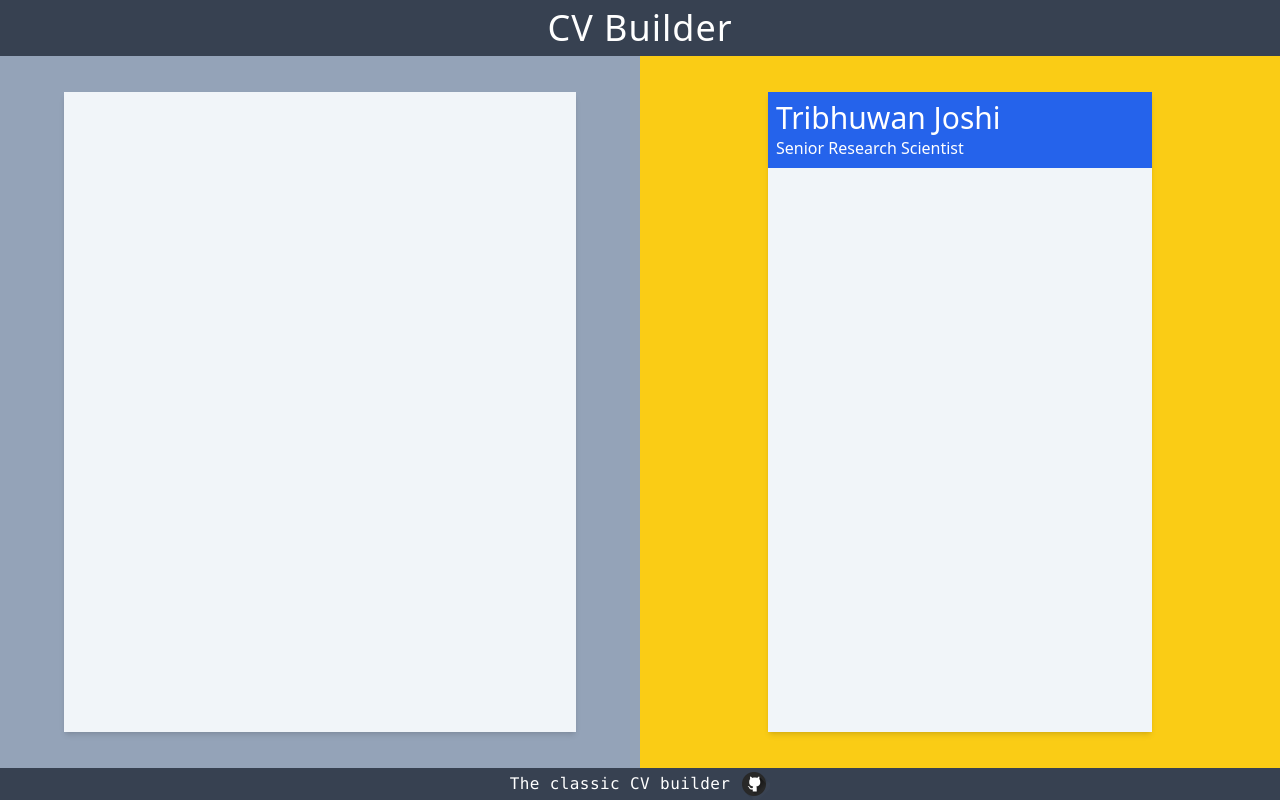
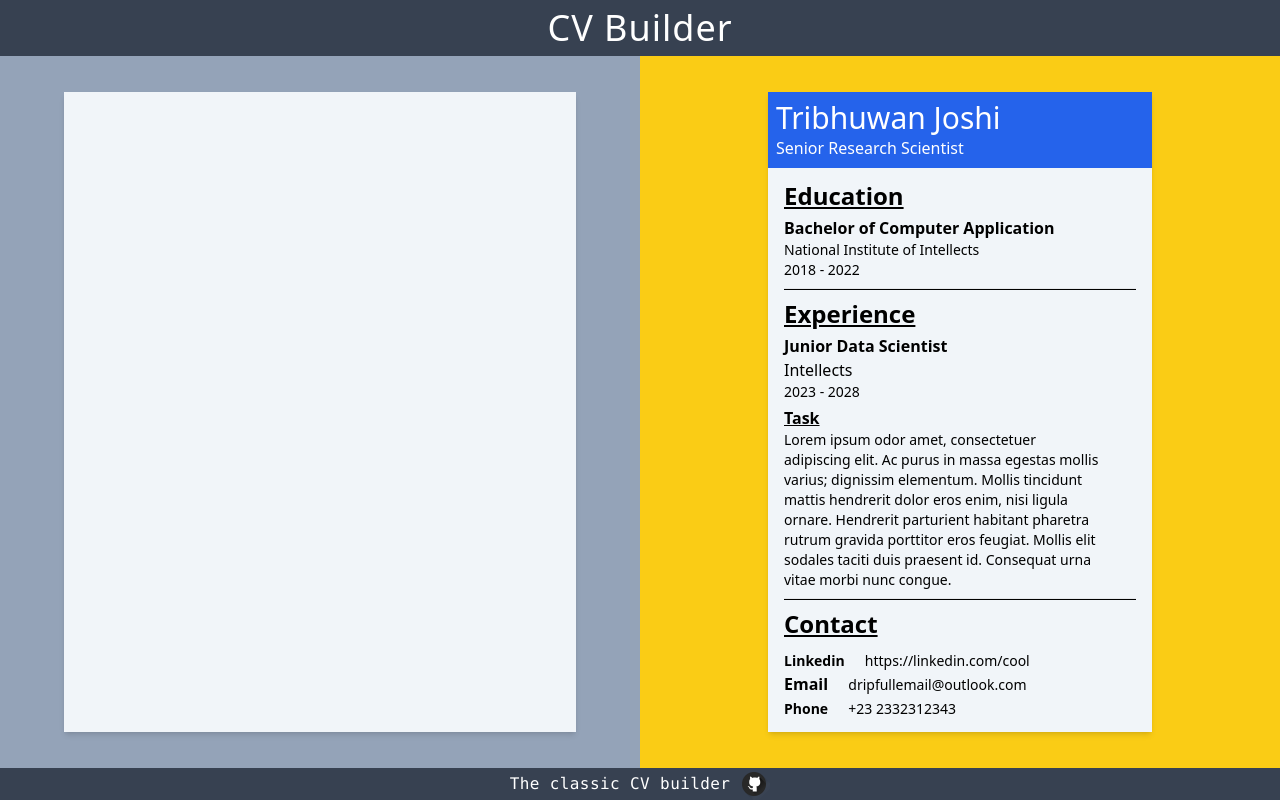
Before and after one commit to Tribhuwan-Joshi/CV-Builder, a React (Create React App) app: page / in a window 1280 px wide. Built offline with nearby package versions, Linux system fonts and the light colour scheme.

Commit message:
create template for CV Data

```diff
--- a/src/components/Main.js
+++ b/src/components/Main.js
@@ -9,11 +9,74 @@ class LeftSection extends Component {
     );
   }
 }
+
+class EducationData extends Component {
+  render() {
+    return (
+      <>
+        <div className="edu--degree font-semibold">
+          Bachelor of Computer Application
+        </div>
+        <div className="edu--college text-sm">
+          National Institute of Intellects
+        </div>
+        <div className="edu--date text-sm">2018 - 2022</div>
+      </>
+    );
+  }
+}
+class ExperienceData extends Component {
+  render() {
+    return (
+      <>
+        <div className="exp--pos font-semibold">Junior Data Scientist</div>
+        <div className="exp--company">Intellects</div>
+        <div className="exp--date text-sm">2023 - 2028</div>
+        <div className="mt-1 font-semibold underline">Task</div>
+        <div className="exp--work h-[50%] w-[90%] overflow-y-auto text-sm word-wrap">
+          Lorem ipsum odor amet, consectetuer adipiscing elit. Ac purus in massa
+          egestas mollis varius; dignissim elementum. Mollis tincidunt mattis
+          hendrerit dolor eros enim, nisi ligula ornare. Hendrerit parturient
+          habitant pharetra rutrum gravida porttitor eros feugiat. Mollis elit
+          sodales taciti duis praesent id. Consequat urna vitae morbi nunc
+          congue.
+        </div>
+      </>
+    );
+  }
+}
+class ContactData extends Component {
+  render() {
+    return (
+      <>
+        <div className="linkedin">
+          <span className="text-sm font-semibold mr-4">Linkedin</span>{" "}
+          <a
+            href="www.youtube"
+            className="font-italic text-sm"
+            target="_blank"
+            rel="noopener noreferrer"
+          >
+            https://linkedin.com/cool
+          </a>
+        </div>
+        <div className="email">
+          <span className="font-semibold mr-4">Email</span>{" "}
+          <span className="text-sm ">dripfullemail@outlook.com</span>
+        </div>
+        <div className="Phone">
+          <span className="text-sm font-semibold mr-4">Phone</span>{" "}
+          <span className="text-sm ">+23 2332312343</span>
+        </div>
+      </>
+    );
+  }
+}
 class RightSection extends Component {
   render() {
     return (
       <section className="bg-yellow-400 flex justify-center items-center">
-        <div className="h-[90%] shadow-md  w-[60%] bg-slate-100">
+        <div className="h-[90%] shadow-md overflow-y-auto  w-[60%] bg-slate-100 ">
           <header className="h-[12%] bg-blue-600 text-white flex p-2 items-center">
             <div className="right--nameInfo">
               <div className="name text-3xl">Tribhuwan Joshi</div>
@@ -24,6 +87,28 @@ class RightSection extends Component {
               <div className="right--emailId">mycoolemail@gmail.com</div>
             </div> */}
           </header>
+          <main className="p-1 space-y-2 px-4">
+            <div className="education ">
+              <div className="text-2xl font-sans  font-semibold underline-offset-2 underline mt-2 mb-1">
+                Education
+              </div>
+              <EducationData />
+            </div>
+            <hr className="bg-black h-[2px] border-b-0" />
+            <div className="experience h-full w-full">
+              <div className="text-2xl font-sans  font-semibold underline-offset-2 underline mt-2 mb-1">
+                Experience
+              </div>
+              <ExperienceData />
+            </div>
+            <hr className="bg-black h-[2px] border-b-0" />
+            <div className="contact -mt-10">
+              <div className="text-2xl font-sans  font-semibold underline-offset-2 mb-2 underline">
+                Contact
+              </div>
+              <ContactData />
+            </div>
+          </main>
         </div>
       </section>
     );
@@ -33,7 +118,7 @@ class RightSection extends Component {
 export default class Main extends Component {
   render() {
     return (
-      <main className="flex-1 grid grid-cols-[repeat(2,minmax(300px,1fr))]">
+      <main className="flex-1 grid grid-cols-[repeat(2,minmax(500px,1fr))]">
         <LeftSection />
         <RightSection />
       </main>
--- a/src/index.css
+++ b/src/index.css
@@ -8,4 +8,25 @@
   .letter-spacing-wider {
     letter-spacing: 2px;
   }
+  .font-hel {
+    font-family: Arial, Helvetica, sans-serif;
+  }
 }
+::-webkit-scrollbar {
+  width: 5px;
+}
+
+/* Track */
+::-webkit-scrollbar-track {
+  background: #f1f1f1;
+}
+
+/* Handle */
+::-webkit-scrollbar-thumb {
+  background: #888;
+}
+
+/* Handle on hover */
+::-webkit-scrollbar-thumb:hover {
+  background: #555;
+}
```
